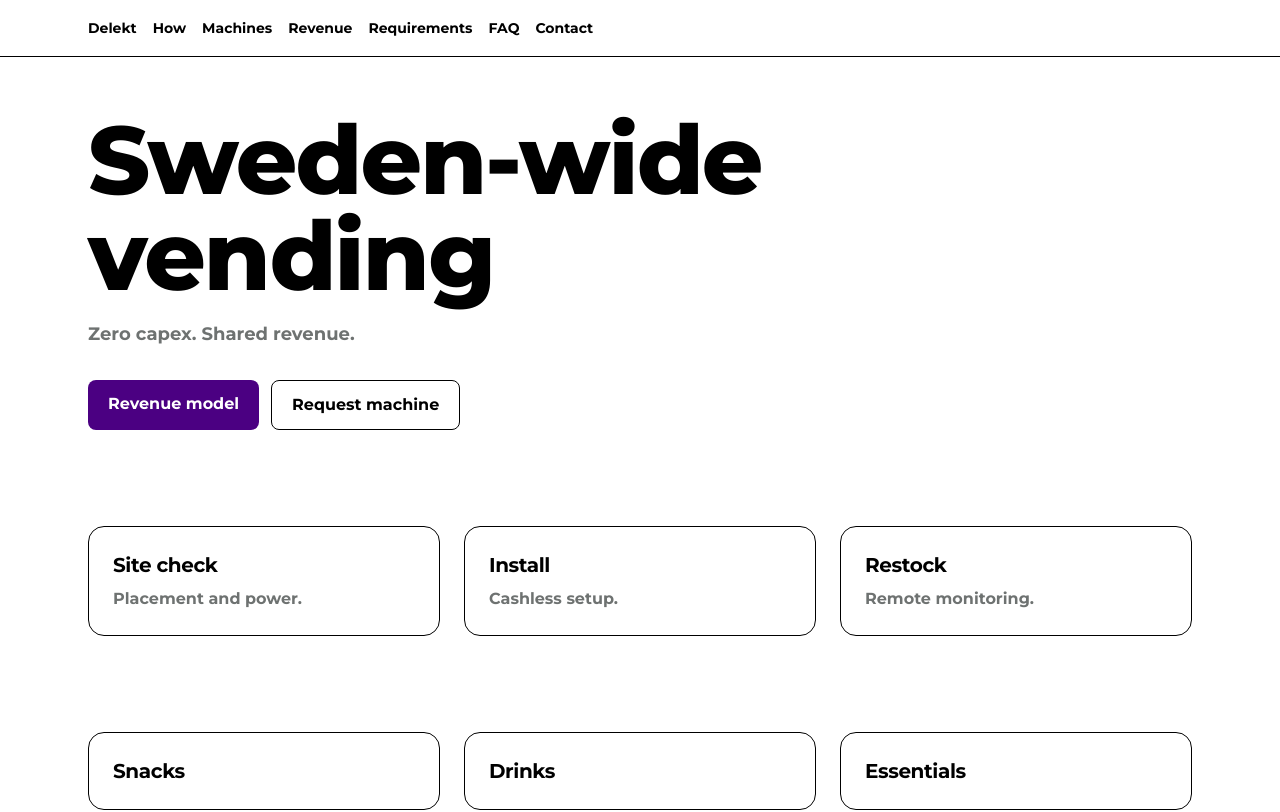
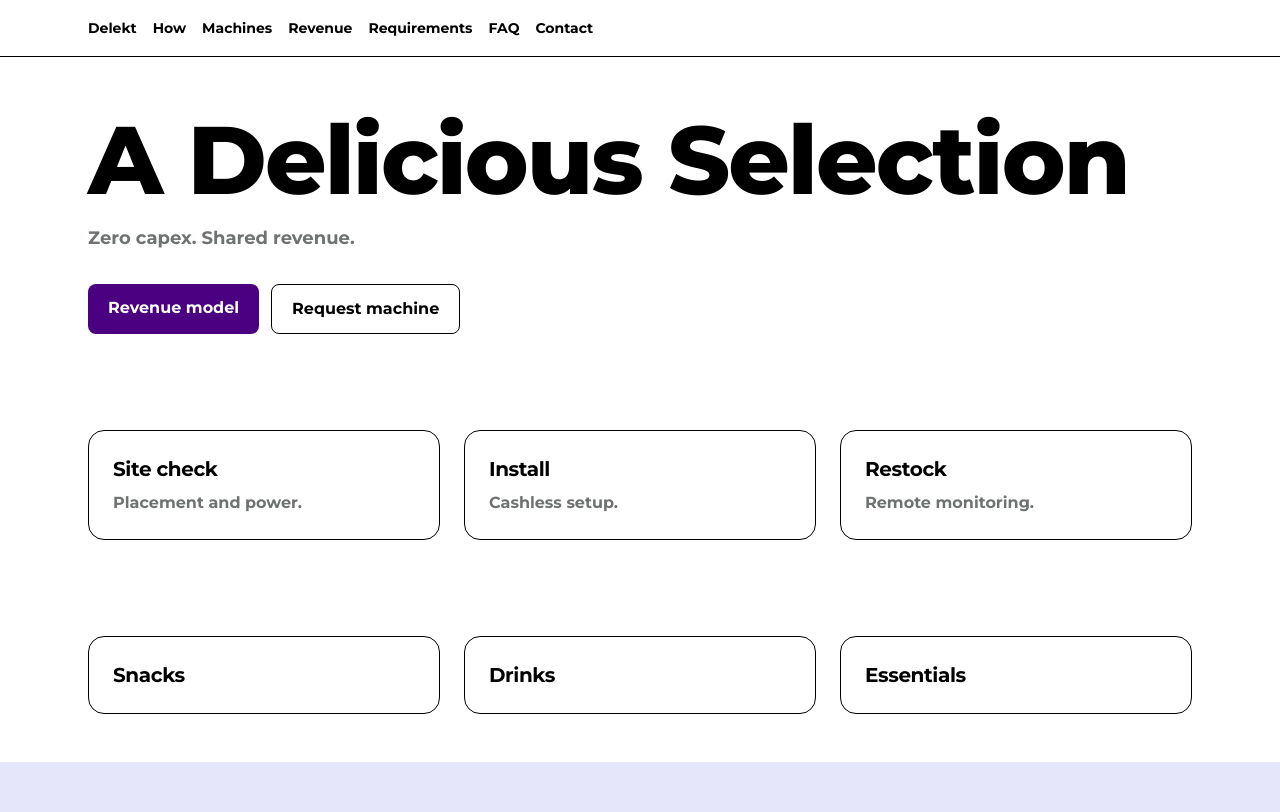
Before and after one commit to MiladArbabi/delekt-website, a Next.js app in the folder site/: page /preview/ in a window 1280 px wide. Shown: the top 812 px of the page. Built offline with nearby package versions, Linux system fonts and the light colour scheme.

Commit message:
fix(home): headline — A Delicious Selection (#11)

```diff
--- a/site/src/app/page.tsx
+++ b/site/src/app/page.tsx
@@ -19,7 +19,7 @@ export default function Page() {
     <main className="min-h-screen bg-paper text-ink">
       <Nav />
       <section id="home" className="mx-auto max-w-6xl px-6 pt-28 pb-12">
-        <h1 className="text-6xl md:text-8xl font-extrabold tracking-tight">Sweden-wide vending</h1>
+        <h1 className="text-6xl md:text-8xl font-extrabold tracking-tight">A Delicious Selection</h1>
         <p className="mt-4 text-lg text-stone">Zero capex. Shared revenue.</p>
         <div className="mt-8 flex flex-wrap gap-3">
           <a href="#revenue" className="rounded-lg px-5 py-3 bg-indigoDeep text-white">Revenue model</a>
```
